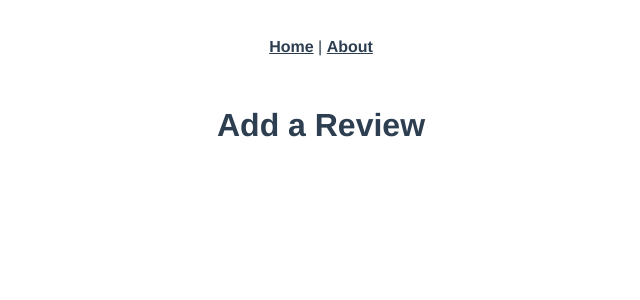
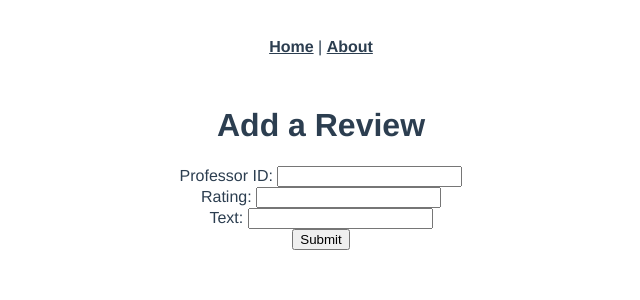
Before and after one commit to philpondo/ratemyprof-vue-app, a Vue app: page /reviews/new in a window 1280 px wide. Shown: the top 300 px of the page, without its empty margins (319-959 px from the left). Built offline with nearby package versions, Linux system fonts and the light colour scheme; the HTML template or start-up script is replaced by a standard one.

Commit message:
finishes reviews new

```diff
--- a/src/views/ReviewsNew.vue
+++ b/src/views/ReviewsNew.vue
@@ -2,7 +2,30 @@
   <div class="reviews-new">
     <h1>Add a Review</h1>
     <div>
-
+      <form v-on:submit.prevent="createReview">
+        <div>
+          <label>Professor ID: </label>
+          <input type="text"
+          class="form-control"
+          v-model="newReviewProfessorId"
+        />
+        </div>
+        <div>
+          <label>Rating: </label>
+          <input type="text"
+          class="form-control"
+          v-model="newReviewRating"
+        />
+        </div>
+        <div>
+          <label>Text: </label>
+          <input type="text"
+          class="form-control"
+          v-model="newReviewText"
+        />
+        </div>
+        <button>Submit</button>
+      </form>
     </div>
   </div>
 </template>
@@ -33,9 +56,9 @@ export default {
           console.log("Successfully added", response.data);
           // this.reviews.push(response.data);
         })
-        // .then((response) => {
-        //   this.$router.push("/professor/:id");
-        // })
+        .then((response) => {
+          this.$router.push("/");
+        })
         .catch((error) => {
           console.log(error.response.data.errors);
           this.errors = error.response.data.errors;
```
